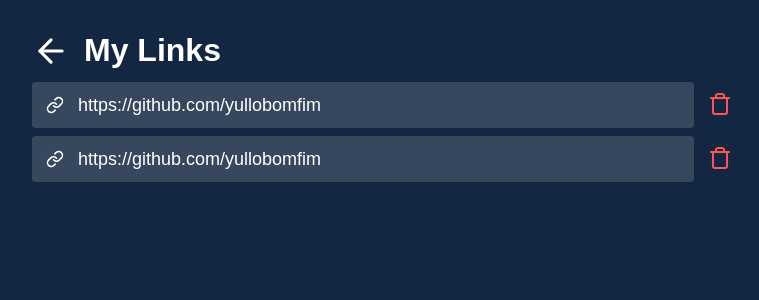
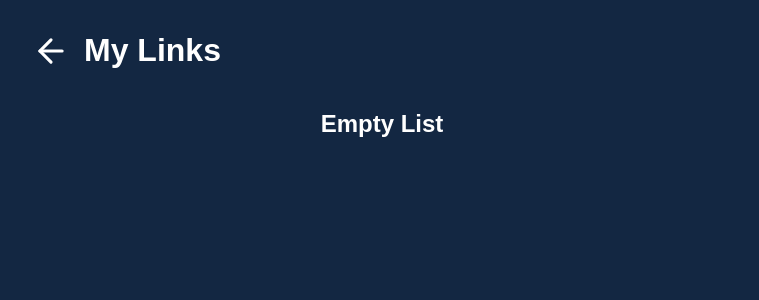
Before and after one commit to yullobomfim/meulink, a React (Create React App) app: page /links in a window 1280 px wide. Shown: the top 300 px of the page, without its empty margins (258-1017 px from the left). Built offline with nearby package versions, Linux system fonts and the light colour scheme.

Commit message:
go to the next level

```diff
--- a/src/pages/Home/index.js
+++ b/src/pages/Home/index.js
@@ -5,6 +5,8 @@
 import Menu from '../../components/menu'
 import LinkItem from '../../components/link-item'
 import api from '../../services/api';
+import{ saveLink } from '../../services/storeLinks'
+
 
 export default function Home() {
   const [link, setLink] = useState('');
@@ -19,6 +21,9 @@
 
       setData(response.data);
       setShowModal(true);
+
+      saveLink('@shortenLink', response.data);
+
       setLink('');
 
 
--- a/src/pages/Links/index.js
+++ b/src/pages/Links/index.js
@@ -1,38 +1,87 @@
+import { useState, useEffect } from 'react'
 import './links.css';
 import { FiArrowLeft, FiLink, FiTrash } from 'react-icons/fi';
 import { Link } from 'react-router-dom'
 
 
+import { getLinksSave, deleteLink } from '../../services/storeLinks'
+import LinkItem from '../../components/link-item';
+
 export default function Links() {
+
+  const [myLinks, setMyLinks] = useState([]);
+  const [data, setData] = useState({});
+
+  const [showModal, setShowModal] = useState(false);
+
+  const [emptyList, setEmptyList] = useState(false);
+
+  useEffect(() => {
+    async function getLinks() {
+      const result = await getLinksSave('@shortenLink')
+
+      if (result.length === 0) {
+        //se a lista estiver vazia
+        setEmptyList(true);
+      }
+      setMyLinks(result);
+    }
+    getLinks();
+
+  }, [])
+
+
+  function handleOpenLink(link) {
+    setData(link)
+    setShowModal(true);
+  }
+
+  async function handleDelete(id) {
+    const result = await deleteLink(myLinks, id);
+    if (result.length === 0) {
+      setEmptyList(true);
+    }
+    setMyLinks(result)
+
+  }
+
+
   return (
-    <div className='links-container'>
-      <div className='links-header'>
+    <div className="links-container">
+
+      <div className="links-header">
         <Link to="/">
           <FiArrowLeft size={38} color='#FFF' />
         </Link>
         <h1>My Links</h1>
       </div>
 
-      <div className='links-item'>
-        <button className='link'>
+      {emptyList && (
+        <div className="links-item">
+          <h2 className='empty-text'> Empty List</h2>
+
+        </div>
+      )}
+
+      {myLinks.map(link => (
+        <div key={link.id} className='links-item'>
+          <button className='link' onClick={() => handleOpenLink(link)}>
             <FiLink size={18} color='#FFF' />
-          https://github.com/yullobomfim
+            {link.long_url}
           </button>
-        <button className='link-delete'>
+          <button className='link-delete' onClick={() => handleDelete(link.id)}>
             <FiTrash size={24} color='#FF5454' />
           </button>
         </div>
+      ))}
 
-      <div className='links-item'>
-        <button className='link'>
-          <FiLink size={18} color='#FFF' />
-          https://github.com/yullobomfim
-        </button>
-        <button className='link-delete'>
-          <FiTrash size={24} color='#FF5454' />
-        </button>
-      </div>
 
+      {showModal && (
+        <LinkItem
+          closeModal={() => setShowModal(false)}
+          content={data}
+        />
+      )}
     </div>
   )
 }
--- a/src/pages/Links/links.css
+++ b/src/pages/Links/links.css
@@ -56,6 +56,15 @@
     background: transparent;
 }
 
+.empty-text{
+    width: 100%;
+    text-align: center;
+    margin-top: 28px;
+    color: #FFF;
+}
+
+
+
 @media (max-width: 715px) {
     .links-container{
         width: 90%;
--- /dev/null
+++ b/src/services/storeLinks.js
@@ -0,0 +1,45 @@
+//buscar os links
+
+export async function getLinksSave(key) {
+    const myLinks = await localStorage.getItem('key')
+
+    let linksSaved = JSON.parse(myLinks) || [];
+    return linksSaved;
+
+}
+
+
+
+//salvar o link quando encurtar
+export async function saveLink(key, newLink) {
+    let linksStored = await getLinksSave(key);
+
+    //se ja existir um link salvo nao permitir a duplicação de links
+    const hasLink = linksStored.some(link => link.id === newLink.id)
+
+    if (hasLink) {
+        console.log('esse link ja existe')
+        return;
+    }
+
+    //adicionar
+    linksStored.push(newLink);
+    await localStorage.setItem(key, JSON.stringify(linksStored))
+    console.log('salvo com sucesso');
+
+}
+//deletar algum link salvo
+
+export function deleteLink(links, id){
+
+let myLinks = links.filter( item => {
+return (item.id !== id)
+
+})
+
+localStorage.setItem('shortenLink', JSON.stringify(myLinks))
+console.log('link deletado com sucesso')
+
+return myLinks;
+
+}
```
Lines whose indentation alone changed are shown as unchanged.
